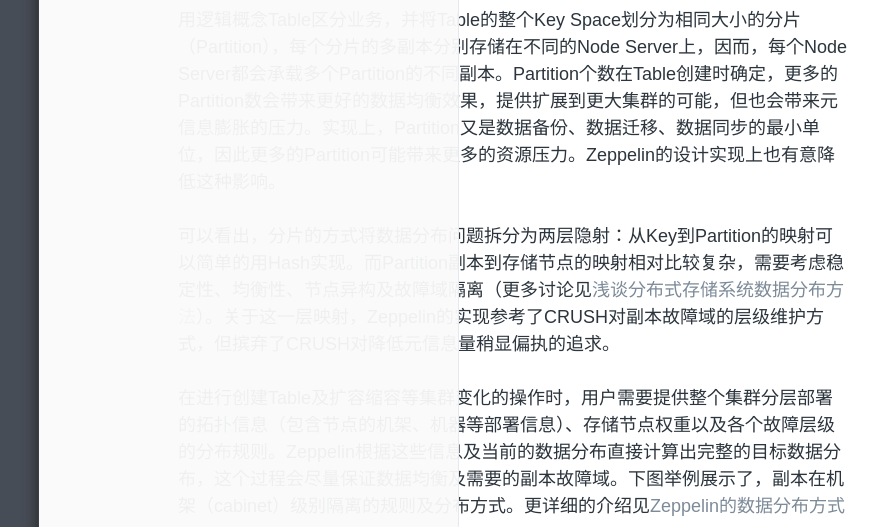
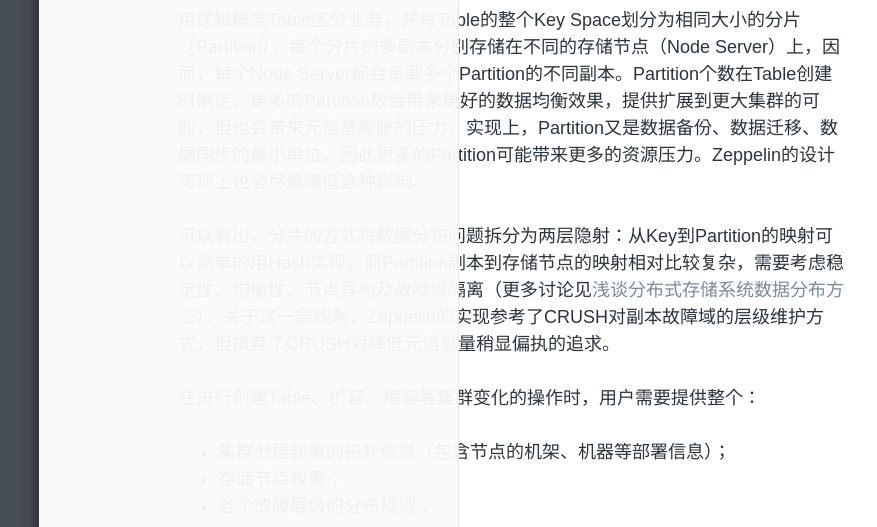
Before and after one commit to CatKang/catkang.github.io, a Jekyll site: the page built from _posts/tech/2018-01-07-zeppelin-overview.md, in a window 1280 px wide, cut to the strip 1357-1884 px from the top of the page. Shown: the whole strip, without its empty margins (126-1003 px from the left). Built offline with Jekyll 4.4.1, drawn with Linux system fonts in a browser that asks for light colours; some of the changed text lies outside the part shown.

Commit message:
update zeppelin overview

```diff
--- a/_posts/tech/2018-01-07-zeppelin-overview.md
+++ b/_posts/tech/2018-01-07-zeppelin-overview.md
@@ -42,11 +42,19 @@ Zeppelin的整个设计和实现都围绕这三个目标努力，本文将从API
 
 ![Partition](https://i.imgur.com/ZYGmw35.png)
 
-用逻辑概念Table区分业务，并将Table的整个Key Space划分为相同大小的分片（Partition），每个分片的多副本分别存储在不同的Node Server上，因而，每个Node Server都会承载多个Partition的不同副本。Partition个数在Table创建时确定，更多的Partition数会带来更好的数据均衡效果，提供扩展到更大集群的可能，但也会带来元信息膨胀的压力。实现上，Partition又是数据备份、数据迁移、数据同步的最小单位，因此更多的Partition可能带来更多的资源压力。Zeppelin的设计实现上也有意降低这种影响。
+用逻辑概念Table区分业务，并将Table的整个Key Space划分为相同大小的分片（Partition），每个分片的多副本分别存储在不同的存储节点（Node Server）上，因而，每个Node Server都会承载多个Partition的不同副本。Partition个数在Table创建时确定，更多的Partition数会带来更好的数据均衡效果，提供扩展到更大集群的可能，但也会带来元信息膨胀的压力。实现上，Partition又是数据备份、数据迁移、数据同步的最小单位，因此更多的Partition可能带来更多的资源压力。Zeppelin的设计实现上也会尽量降低这种影响。
 
 可以看出，分片的方式将数据分布问题拆分为两层隐射：从Key到Partition的映射可以简单的用Hash实现。而Partition副本到存储节点的映射相对比较复杂，需要考虑稳定性、均衡性、节点异构及故障域隔离（更多讨论见[浅谈分布式存储系统数据分布方法](http://catkang.github.io/2017/12/17/data-placement.html)）。关于这一层映射，Zeppelin的实现参考了CRUSH对副本故障域的层级维护方式，但摈弃了CRUSH对降低元信息量稍显偏执的追求。
 
-在进行创建Table及扩容缩容等集群变化的操作时，用户需要提供整个集群分层部署的拓扑信息（包含节点的机架、机器等部署信息）、存储节点权重以及各个故障层级的分布规则。Zeppelin根据这些信息及当前的数据分布直接计算出完整的目标数据分布，这个过程会尽量保证数据均衡及需要的副本故障域。下图举例展示了，副本在机架（cabinet）级别隔离的规则及分布方式。更详细的介绍见[Zeppelin的数据分布方式](http://)
+在进行创建Table、扩容、缩容等集群变化的操作时，用户需要提供整个：
+
+- 集群分层部署的拓扑信息（包含节点的机架、机器等部署信息）；
+
+- 存储节点权重；
+
+- 各个故障层级的分布规则；
+
+Zeppelin根据这些信息及当前的数据分布直接计算出完整的目标数据分布，这个过程会尽量保证数据均衡及需要的副本故障域。下图举例展示了，副本在机架（cabinet）级别隔离的规则及分布方式。更详细的介绍见[Zeppelin的数据分布方式](http://)
 
 ![Partition Placement](https://i.imgur.com/WPH4VBj.png)
 
@@ -54,16 +62,16 @@ Zeppelin的整个设计和实现都围绕这三个目标努力，本文将从API
 
 ## **元信息管理**
 
-上面确定了分片的数据分布方式，可以看出，包括各个分片副本的分布情况在内的元信息需要在整个集群间共享，并且在变化时及时的扩散，这就涉及到了元信息管理的问题，通常有两种方式：
+上面确定了分片的数据分布方式，可以看出，包括各个分片副本的分布情况在内的元信息需要在整个集群间共享，并且在变化时及时扩散，这就涉及到了元信息管理的问题，通常有两种方式：
 
 - 有中心的元信息管理：由中心节点来负责整个集群元信息的检测、更新和维护，这种方式的优点是设计简洁清晰，容易实现，且元信息传播总量相对较小并且及时。最大的缺点就是中心节点的单点故障。以BigTable和Ceph为代表。
 - 对等的元信息管理：将集群元信息的处理负担分散到集群的所有节点上去，节点间地位一致。元信息变动时需要采用Gossip等协议来传播，限制了集群规模。而无单点故障和较好的水平扩展能力是它的主要优点。Dynamo和Redis Cluster采用的是这种方式。
 
 考虑到对大集群目标的需求，Zeppelin采用了有中心节点的元信息管理方式。其整体结构如下图所示：
 
-![Architecture](https://i.imgur.com/dO3puHH.png)
+![Architecture](https://i.imgur.com/ww0Zjaj.png)
 
-可以看出Zeppelin有三个主要的角色，中心节点Meta Server、存储节点Node Server及Client。Client的首次访问需要先从Meta Server获得当前集群的完整数据分布信息，对每个用户请求计算正确的Node Server位置，并发起直接请求。
+可以看出Zeppelin有三个主要的角色，元信息节点Meta Server、存储节点Node Server及Client。Meta负责元信息的维护、Node的存活检测及元信息分发；Node负责实际的数据存储；Client的首次访问需要先从Meta获得当前集群的完整数据分布信息，对每个用户请求计算正确的Node位置，并发起直接请求。
 
 为了减轻上面提到的中心节点的单点问题。我们采取了如下策略：
 
@@ -80,7 +88,7 @@ Zeppelin的整个设计和实现都围绕这三个目标努力，本文将从API
 
 上面已经提到，中心元信息Meta节点以集群的方式进行服务。这就需要一致性算法来保证：
 
-> 即使发生网络分区或节点异常，整个集群依然能够像单机一样提供一致的服务，即在下一次的成功操作可以看到之前的所有成功操作按顺序完成。
+> 即使发生网络分区或节点异常，整个集群依然能够像单机一样提供一致的服务，即下一次的成功操作可以看到之前的所有成功操作按顺序完成。
 
 Zeppelin中采用了我们的一致性库[Floyd](https://github.com/Qihoo360/floyd)来完成这一目标，Floyd是[Raft](https://raft.github.io/)的C++实现。更多内容可以参考：[Raft和它的三个子问题](http://catkang.github.io/2017/06/30/raft-subproblem.html)。
 
@@ -90,19 +98,19 @@ Zeppelin中采用了我们的一致性库[Floyd](https://github.com/Qihoo360/flo
 
 ## **副本策略**
 
-由于对高性能的定位，我们选择了Master，Slave的副本策略。每个Partition包含至少三个副本，其中一个为Master，其余为Slave。所有的用户请求由Master副本负责，读写分离的场景允许Slave也提供读服务。Master处理的写请求会在修改DB前写WAL，称为Binlog，并异步的将Binlog同步给Slave。
+为了容错，通常采用数据三副本的方式，又由于对高性能的定位，我们选择了Master，Slave的副本策略。每个Partition包含至少三个副本，其中一个为Master，其余为Slave。所有的用户请求由Master副本负责，读写分离的场景允许Slave也提供读服务。Master处理的写请求会在修改DB前写WAL，称为Binlog，并异步的将Binlog同步给Slave。
 
 ![Imgur](https://i.imgur.com/Df4bO1A.png)
 
-上图所示的是Master，Slave之间建立主从关系的过程，右边为Slave。中心节点元信息变化时，存储节点发现自己是某个Partition新的Slave时，将TrySync任务通过Buffer交给TrySync Moudle；TrySync Moudle向Master的Command Module发起Trysync；Master生成Binlog Send任务到Send Task Pool；Binlog Send Module向Slave发送Binlog，完成数据异步复制。更详细内容见：[Zeppelin不是飞艇之存储节点](https://)
+上图所示的是Master，Slave之间建立主从关系的过程，右边为Slave。当元信息变化时，Node从Meta拉取最新的元信息，发现自己是某个Partition新的Slave时，将TrySync任务通过Buffer交给TrySync Moudle；TrySync Moudle向Master的Command Module发起Trysync；Master生成Binlog Send任务到Send Task Pool；Binlog Send Module向Slave发送Binlog，完成数据异步复制。更详细内容见：[Zeppelin不是飞艇之存储节点](https://)。未来也考虑支持Quorum及EC的副本方式来满足不同的使用场景。
 
 
 
 ## **数据存储**
 
-Zeppelin目前采用了Rocksdb作为最终的数据存储，每个Partition副本都会占有单独的Rocksdb实例。采用LSM方案也是为了对高性能的追求，LSM通过将随机写转换为顺序写来大幅提升了写性能，同时，通过内存缓存保证了相对不错的读性能。[庖丁解LevelDB之概览](http://catkang.github.io/2017/01/07/leveldb-summary.html)中以LevelDB为例介绍了LSM的设计和实现。
+Node Server最终需要完成数据的存储及查询等操作。Zeppelin目前采用了Rocksdb作为存储引擎，每个Partition副本都会占有独立的Rocksdb实例。采用LSM方案也是为了对高性能的追求，相对于B+Tree，LSM通过将随机写转换为顺序写大幅提升了写性能，同时，通过内存缓存保证了相对不错的读性能。[庖丁解LevelDB之概览](http://catkang.github.io/2017/01/07/leveldb-summary.html)中以LevelDB为例介绍了LSM的设计和实现。
 
-然而在数据Value较大的场景下，LSM写放大问题严重，在使用SSD时让通过多次重复写换来的高性能优势不太划算。而Zeppelin需要对上层不同协议的支撑，又不可避免的会出现大Value，[LSM upon SSD](http://catkang.github.io/2017/04/30/lsm-upon-ssd.html)针对做了更多的讨论，包括这种改进在内的其他针对不同场景的存储引擎及可插拔的设计也是未来的发展方向。
+然而，在数据Value较大的场景下，LSM写放大问题严重。为了高性能，Zeppelin大多采用SSD盘，SSD的随机写和顺序写之间的差距并不像机械盘那么大，同时SSD又有擦除寿命的问题，因此LSM通过多次重复写换来的高性能优势不太划算。而Zeppelin需要对上层不同协议的支撑，又不可避免的会出现大Value，[LSM upon SSD](http://catkang.github.io/2017/04/30/lsm-upon-ssd.html)针对这方面做了更多的讨论，包括这种改进在内的其他针对不同场景的存储引擎及可插拔的设计也是Zeppelin未来的发展方向。
 
 
 
```
Also changed, not shown: other parts of _posts/tech/2018-01-07-zeppelin-overview.md (+1 -1 lines).
